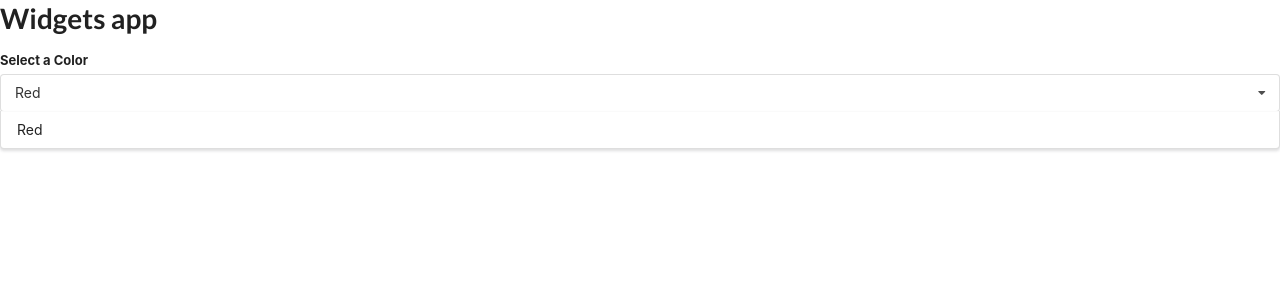
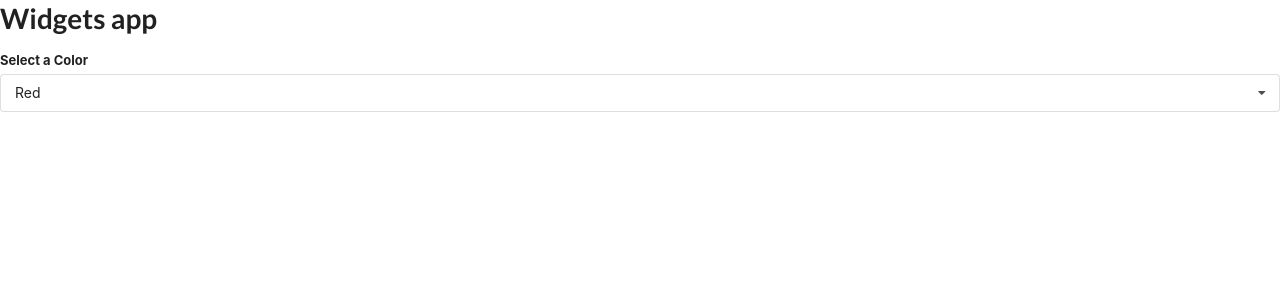
Before and after one commit to jump3rhood/widgets, a React (Create React App) app: page / in a window 1280 px wide. Shown: the top 300 px of the page. Built offline with nearby package versions, Linux system fonts and the light colour scheme.

Commit message:
fixed closing dropdown on body click using useRef

```diff
--- a/src/components/Dropdown.js
+++ b/src/components/Dropdown.js
@@ -1,28 +1,46 @@
-import React, { useState } from "react";
+import React, { useState, useEffect, useRef } from "react";
 
 const Dropdown = ({ options, selected, onSelectedChange }) => {
-  const [dropdownActive, setDropdownActive] = useState(false);
-  const active = dropdownActive ? "active" : "";
+  const [open, setOpen] = useState(false);
+  const ref = useRef();
+  useEffect(() => {
+    document.body.addEventListener("click", (event) => {
+      if (ref.current.contains(event.target)) {
+        return;
+      }
+      setOpen(false);
+    });
+  }, []);
   const renderedOptions = options.map((option) => {
-    if (option.value !== selected.value) return null;
+    if (option.value === selected.value) return null;
     return (
       <div
         key={option.value}
         className="item"
-        onClick={() => onSelectedChange(option)}
+        onClick={() => {
+          onSelectedChange(option);
+        }}
       >
         {option.label}
       </div>
     );
   });
+
   return (
-    <div className="ui form">
+    <div className="ui form" ref={ref}>
       <div className="field">
         <label className="label">Select a Color</label>
-        <div className={`ui selection dropdown visible ${active}`}>
+        <div
+          onClick={() => {
+            setOpen(!open);
+          }}
+          className={`ui selection dropdown ${open ? "visible active" : ""}`}
+        >
           <i className="dropdown icon"></i>
           <div className="text">{selected.label}</div>
-          <div className="menu visible transition">{renderedOptions}</div>
+          <div className={`menu  ${open ? "visible transition" : ""}`}>
+            {renderedOptions}
+          </div>
         </div>
       </div>
     </div>
```
